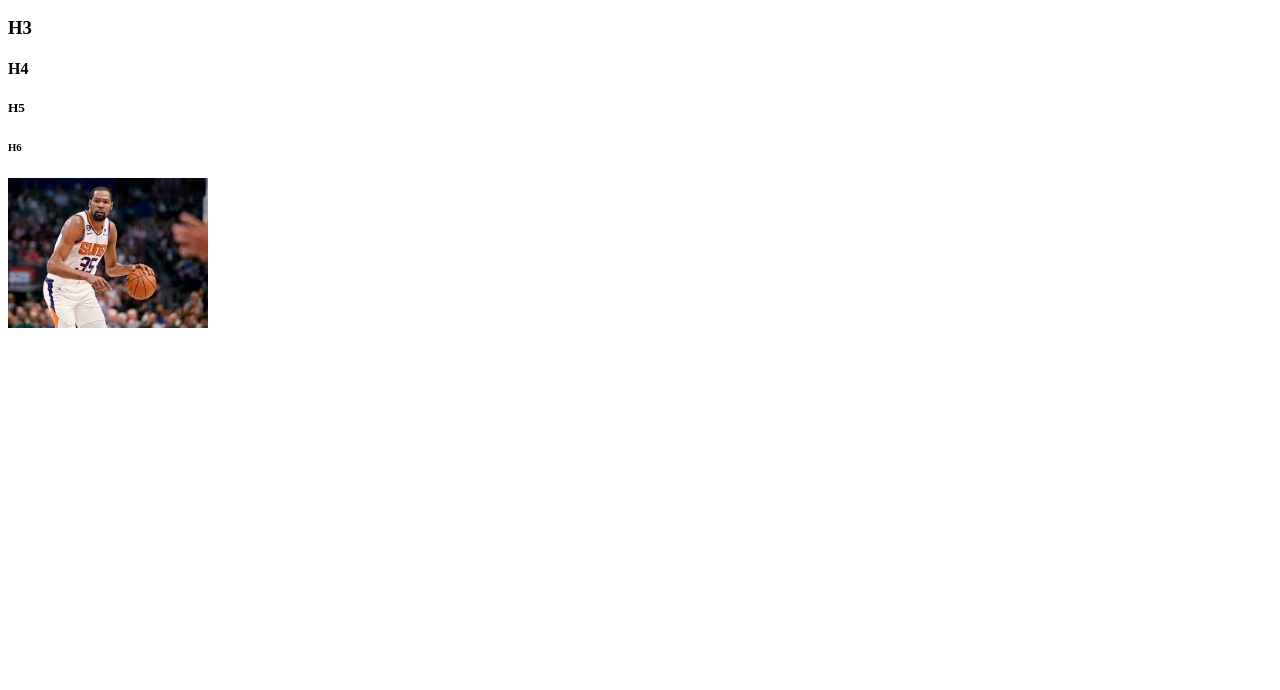
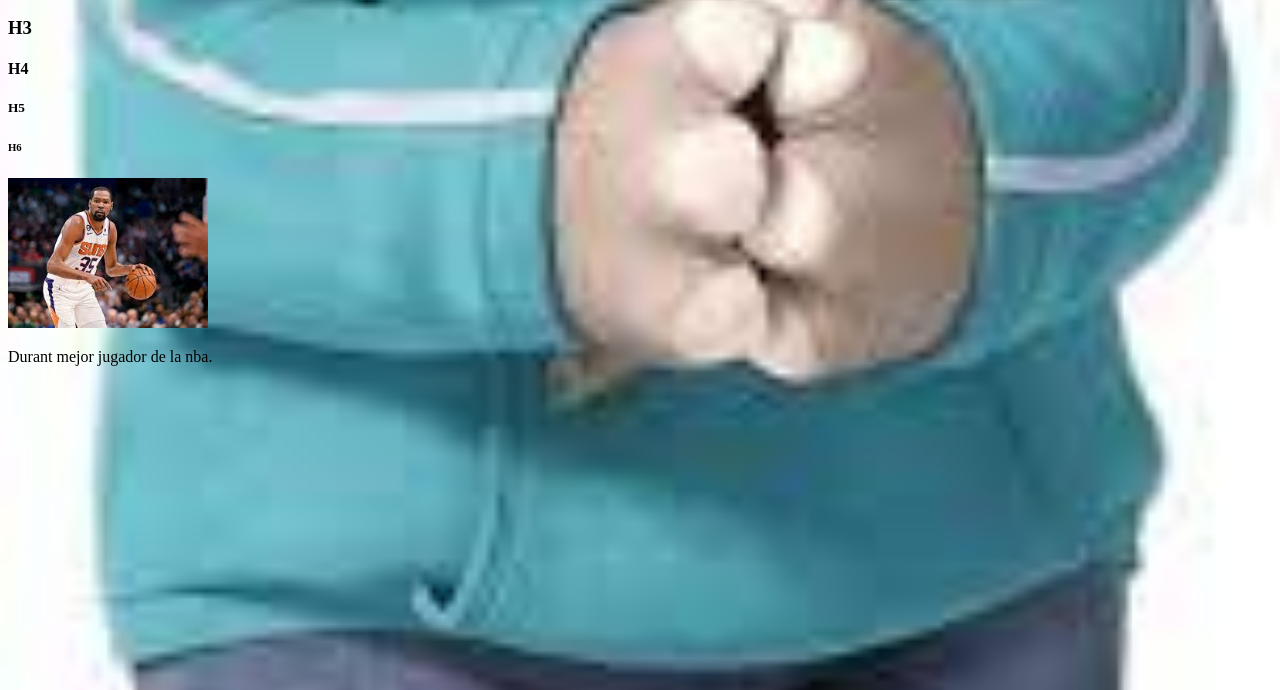
Before and after one commit to nrgsnoopy8/paginaweblake, a plain HTML site: page index.html in a window 1280 px wide. Shown: the part 110-800 px from the top of the page. Drawn offline with Linux system fonts and the light colour scheme.

Commit message:
Actualizacion de archivos

```diff
--- /dev/null
+++ b/css/style.css
@@ -0,0 +1,5 @@
+body{
+
+
+    background-color: blue;
+}
--- a/index.html
+++ b/index.html
@@ -4,9 +4,16 @@
     <meta charset="UTF-8">
     <meta http-equiv="X-UA-Compatible" content="IE=edge">
     <meta name="viewport" content="width=device-width, initial-scale=1.0">
+    <link rel="stylesheet" href=" css/style.css">
     <title>Juan Gomez</title>
 </head>
-<body>
+<body background="img/descarga.jfif"
+style="background-repeat: no-repeat;
+background-position:center;
+background-size:cover;"
+
+
+>
 
 <h1>H1</h1>
 <h2>H2</h2>
@@ -15,7 +22,12 @@
 <h5>H5</h5>
 <h6>H6</h6>
 
-<img src="jugador.jfif" alt="durant" width="200spx" theight="200px" >
+<img src="img/jugador.jfif" alt="durant" width="200spx" theight="200px" >
+
+<p>
+    Durant mejor jugador de la nba.
+</p>
+
 
 </body>
 </html>
```
Also changed, not shown: Bienvenida.txt, img/descarga.jfif (added), img/jugador.jfif (added).
